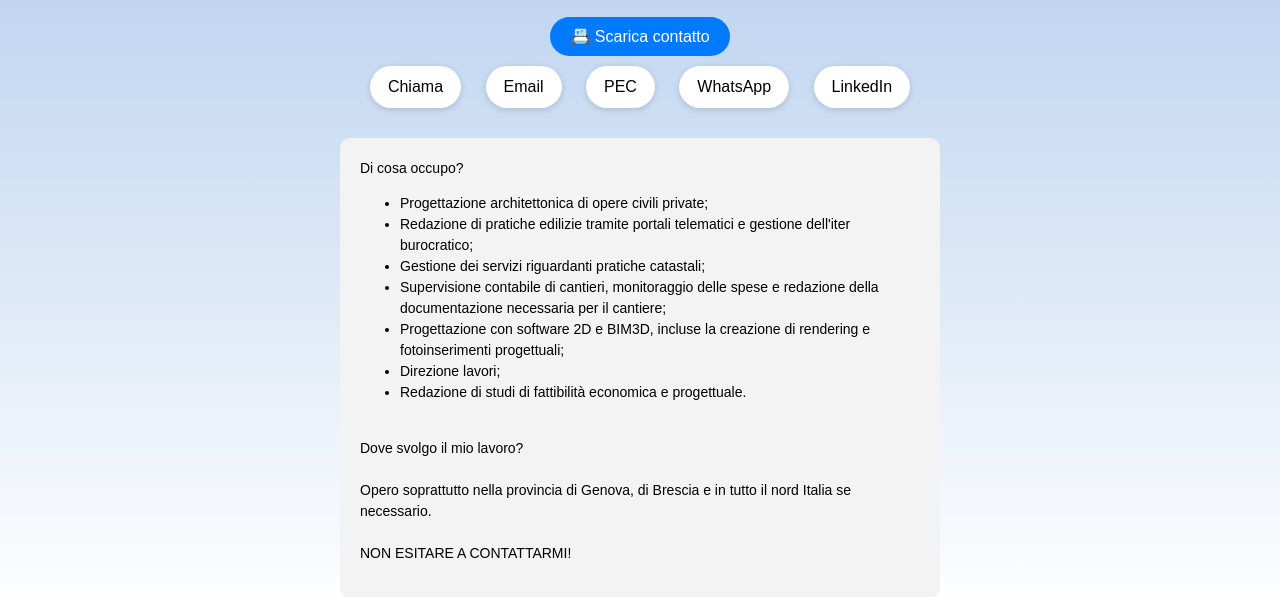
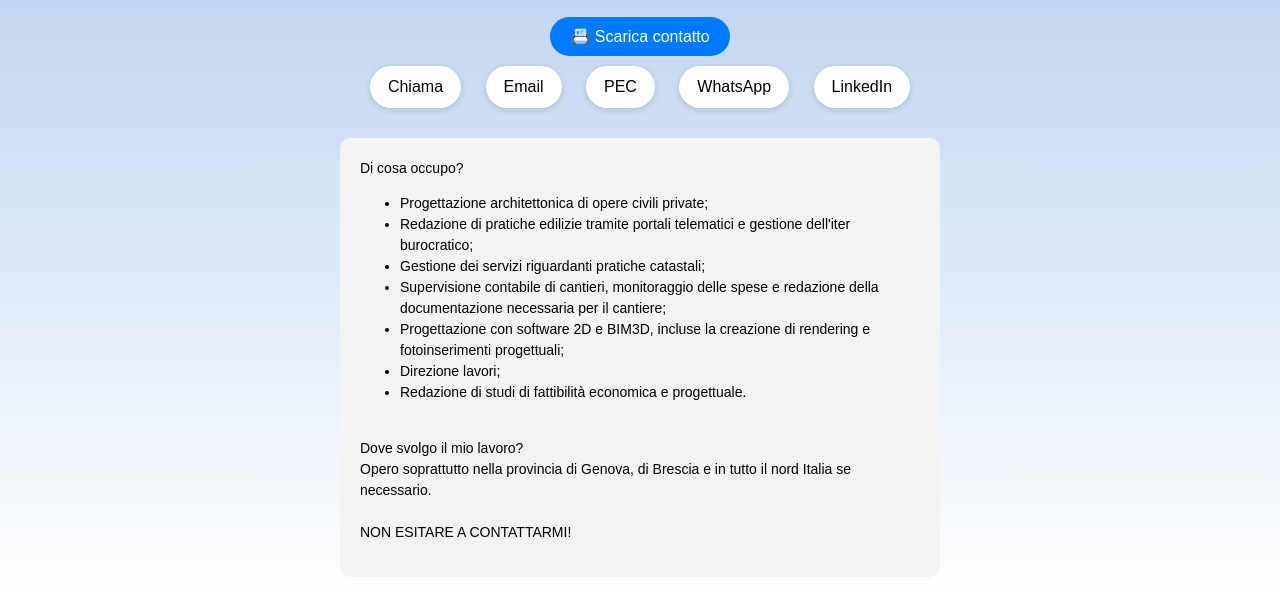
Before and after one commit to Nico0371/nicolas-fona01, a plain HTML site: page index.html in a window 1280 px wide. Shown: the part 257-854 px from the top of the page. Drawn offline with Linux system fonts and the light colour scheme.

Commit message:
index.html

```diff
--- a/index.html
+++ b/index.html
@@ -100,7 +100,7 @@
         <br>
       </ul>
       <p>
-       Dove svolgo il mio lavoro?<br><br>
+       Dove svolgo il mio lavoro?<br>
        Opero soprattutto nella provincia di Genova, di Brescia e in tutto il nord Italia se necessario.
         <br><br>
         NON ESITARE A CONTATTARMI!
```
